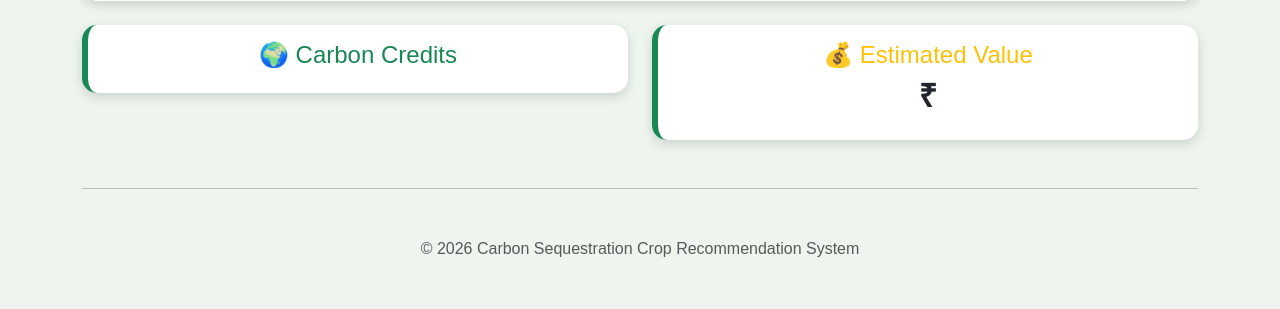
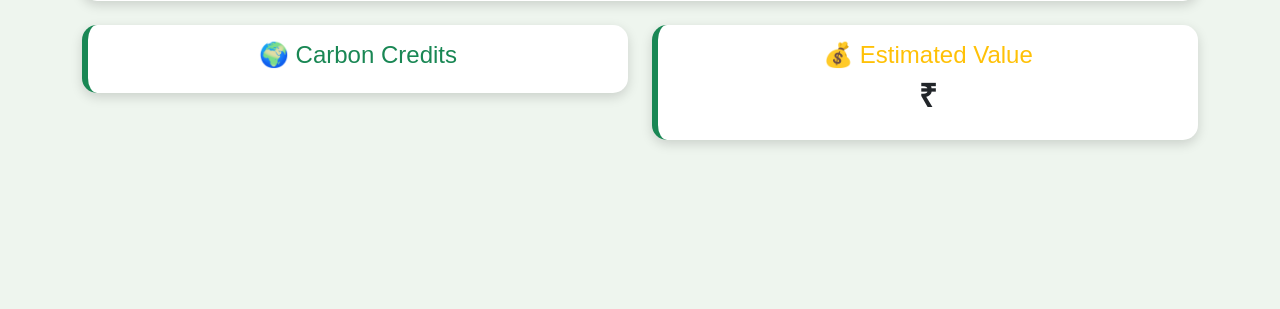
Before and after one commit to shivasreet/carbon-sequestration-crop-recommendation, a Flask app: template templates/result.html in a window 1280 px wide. Shown: the part 517-826 px from the top of the page. After the commit the page ends 663 px from the top, so only its background shows below. Run offline with Flask 3, Linux system fonts and the light colour scheme; the template is opened without the code that fills it, so the values that code supplies are empty; parts of the project's set-up code (start-up, migrations or seed data) failed here and were passed over.

Commit message:
Remove copyright text from result page

```diff
--- a/templates/result.html
+++ b/templates/result.html
@@ -227,14 +227,6 @@ Recommended Crops
 
 </div>
 
-<hr class="my-5">
-
-<p class="text-center text-muted">
-
-© 2026 Carbon Sequestration Crop Recommendation System
-
-</p>
-
 </div>
 
 </body>
```
